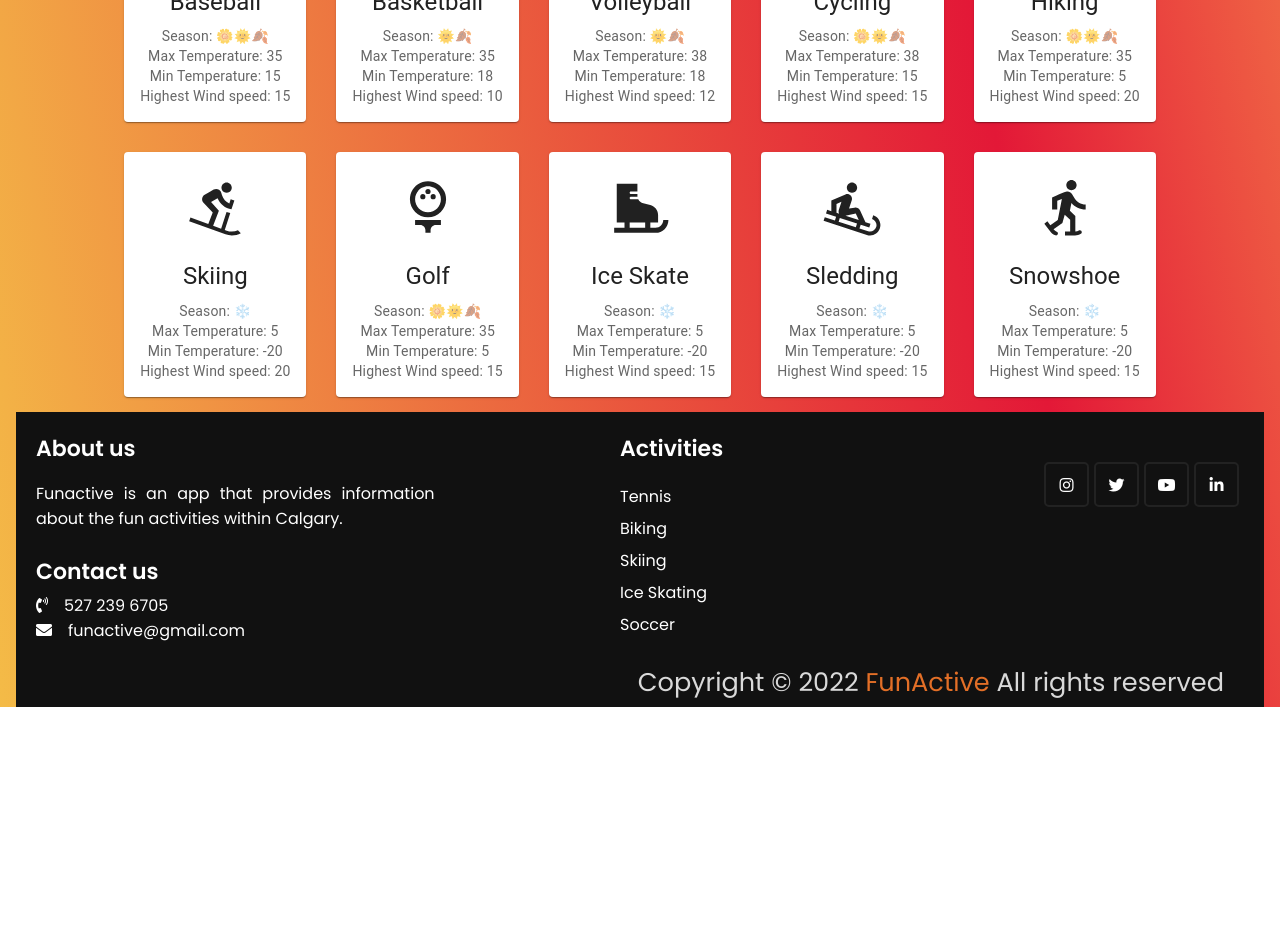
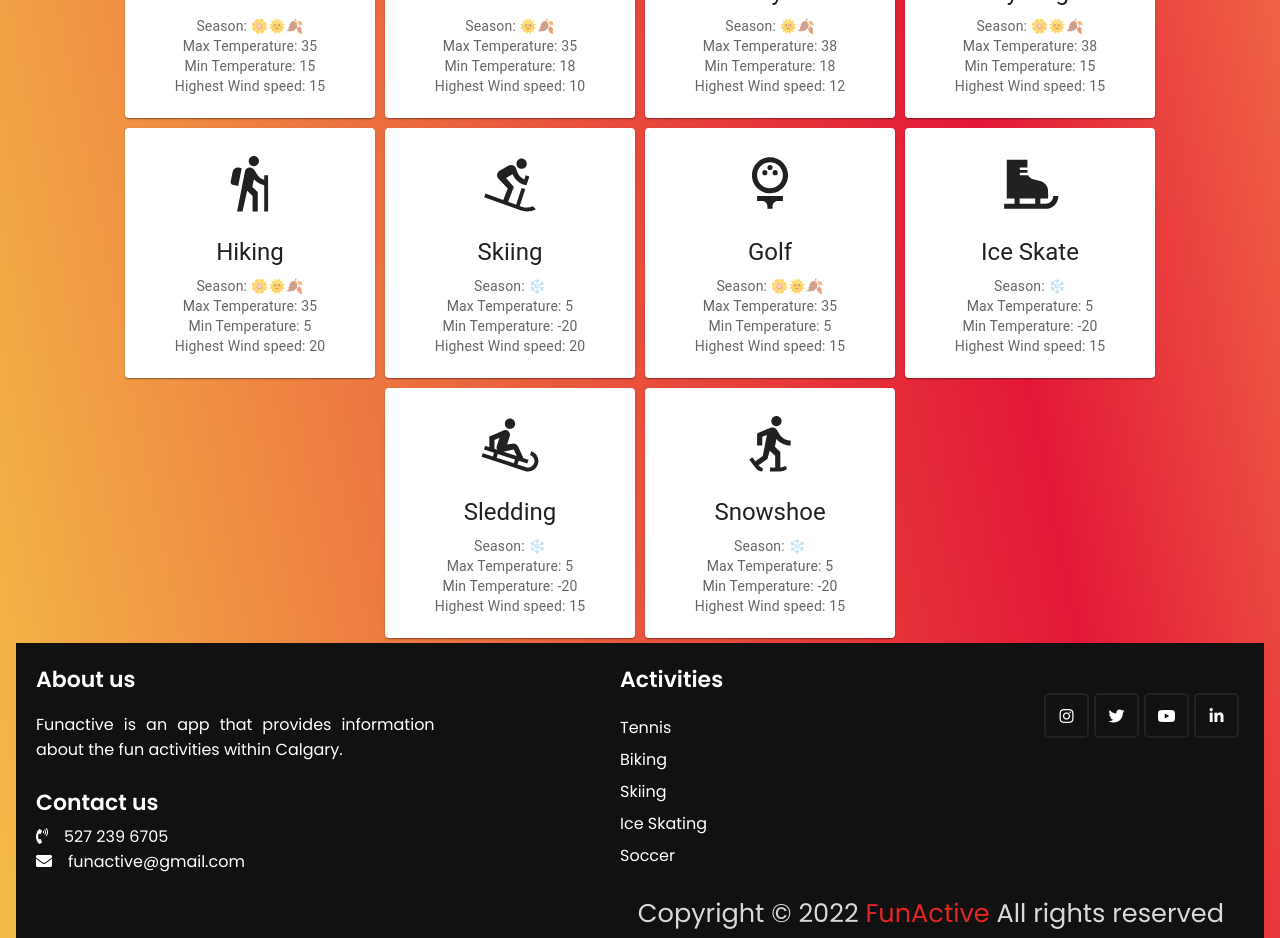
Before and after one commit to Gabriel-Dalmoro/project-2, a React (Create React App) app in the folder project-2-frontend/: page / in a window 1280 px wide. Shown: the part 1080-2018 px from the top of the page. Before the commit the page ends 1787 px from the top, so only its background shows below. Built offline with nearby package versions, Linux system fonts and the light colour scheme; no server answers.

Commit message:
style: added a hover action to activity cards.

```diff
--- a/project-2-frontend/src/App.css
+++ b/project-2-frontend/src/App.css
@@ -283,7 +283,7 @@ footer .content .media-icons a {
   transition: all 0.3s ease;
 }
 .content .media-icons a:hover {
-  border-color:#e36f27;
+  border-color:hsla(0, 77%, 52%, 0.995);
 }
 footer .bottom {
   width: 100%;
@@ -292,13 +292,13 @@ footer .bottom {
   padding: 0 40px 5px 0;
 }
 footer .bottom a {
-  color:#e36f27;
+  color:hsla(0, 77%, 52%, 0.995);;
 }
 footer a {
   transition: all 0.3s ease;
 }
 footer a:hover {
-  color: #e36f27;
+  color: hsla(0, 77%, 52%, 0.995);;
 }
 @media (max-width: 1100px) {
   footer .content .middle {
@@ -327,20 +327,30 @@ footer a:hover {
 }
 
 .MUIcards {
-  margin: 15px;
+  /*margin: 15px;*/
+  width:250px;
+  height: 250px;margin: 5px;
   justify-content: center;
   text-align: center;
   display: flex;
   gap: 8px;
   flex-wrap: wrap;
-  min-width: 250;
-  max-width: 350;
+ /* min-width: 250;*/
+  /*max-width: 350;*/
+  position: relative;
 }
 
 .MUIcards > * {
   flex: 1 1 33%;
 }
 
+.MUIcards:hover {
+  border: 8px solid orangered;
+  /*background-color: red;*/
+  opacity: 100%;
+  position:relative;
+
+}
 .LoginRegister {
   text-align: center;
   display: flex;
```
